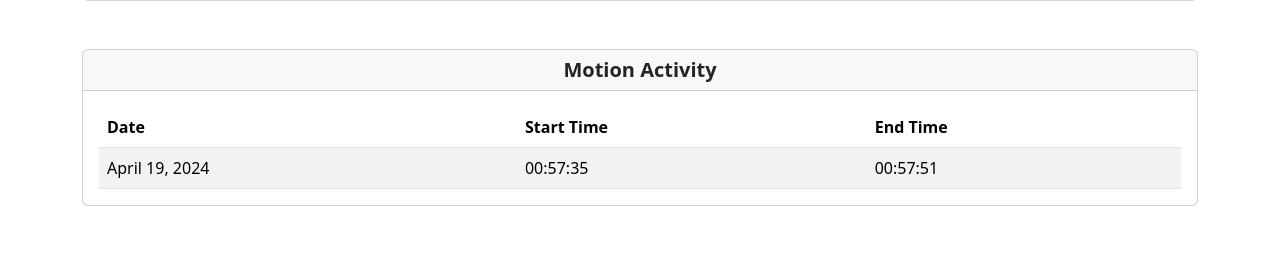
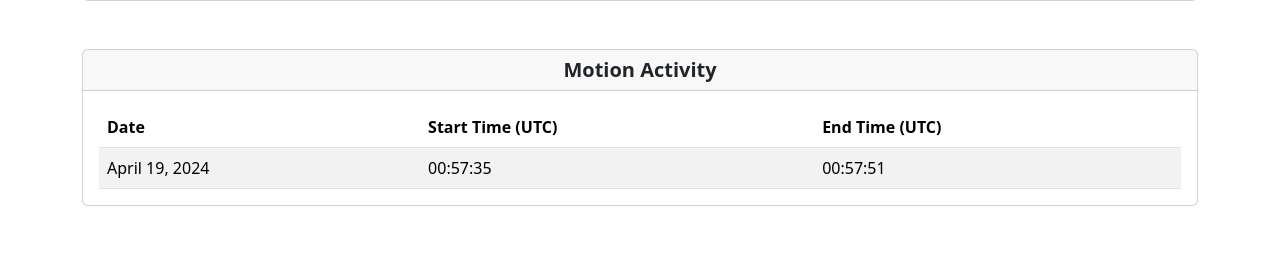
Before and after one commit to toobatux/CS351-PiCam2, a Django app: page / in a window 1280 px wide. Shown: the part 1009-1263 px from the top of the page. Run offline with Django 5.2, Linux system fonts and the light colour scheme; data comes from the database, SQL or seed files in the repository; both versions use the stored data as it was after the commit; some libraries are stand-ins or nearby versions.

Commit message:
clarify UTC time

```diff
--- a/home/templates/home.html
+++ b/home/templates/home.html
@@ -28,8 +28,8 @@
                 <thead>
                             <tr>
                               <th scope="col">Date</th>
-                              <th scope="col">Start Time</th>
-                              <th scope="col">End Time</th>
+                              <th scope="col">Start Time (UTC)</th>
+                              <th scope="col">End Time (UTC)</th>
                             </tr>
                           </thead>
                 <tbody>
```
Also changed, not shown: db.sqlite3.
